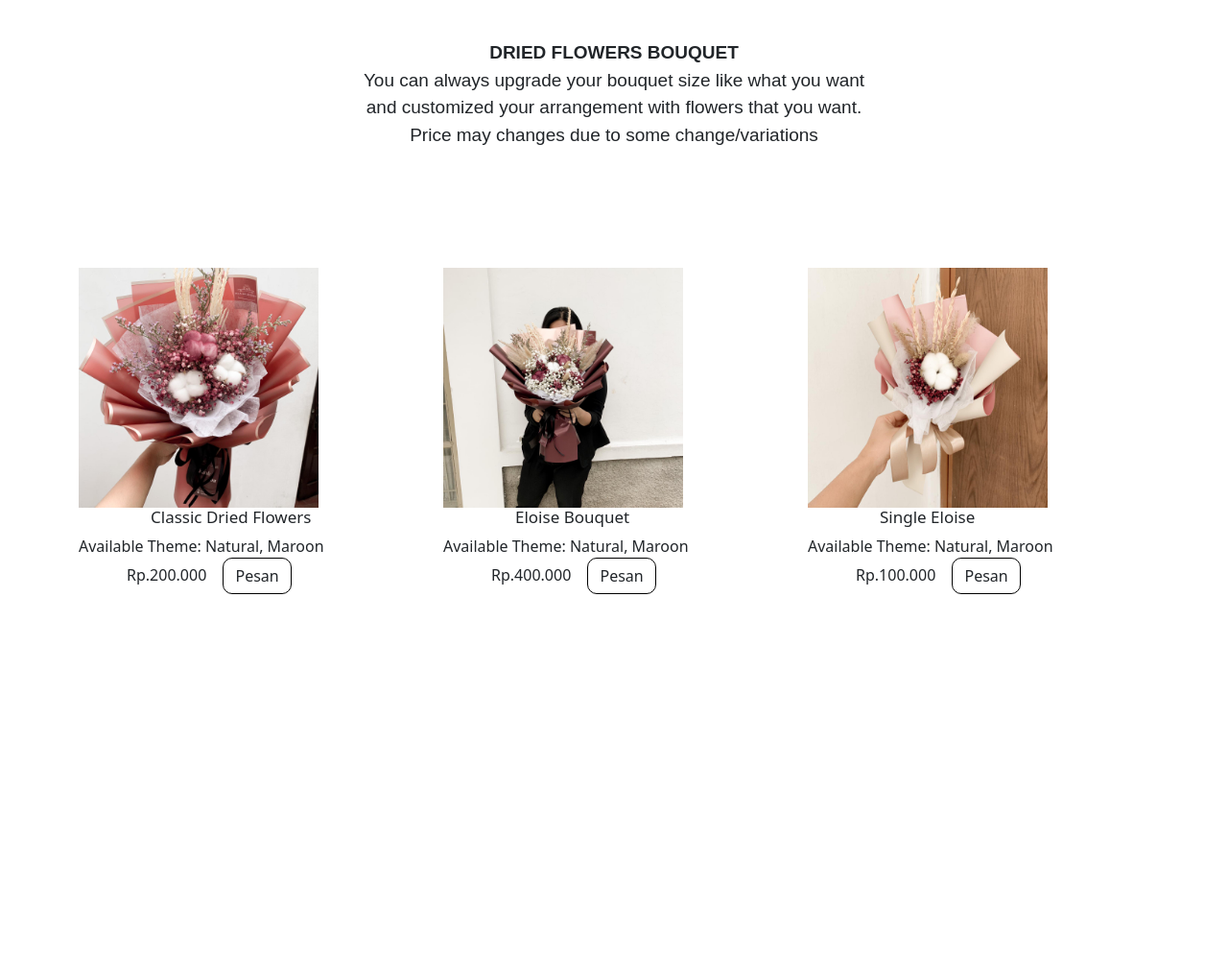
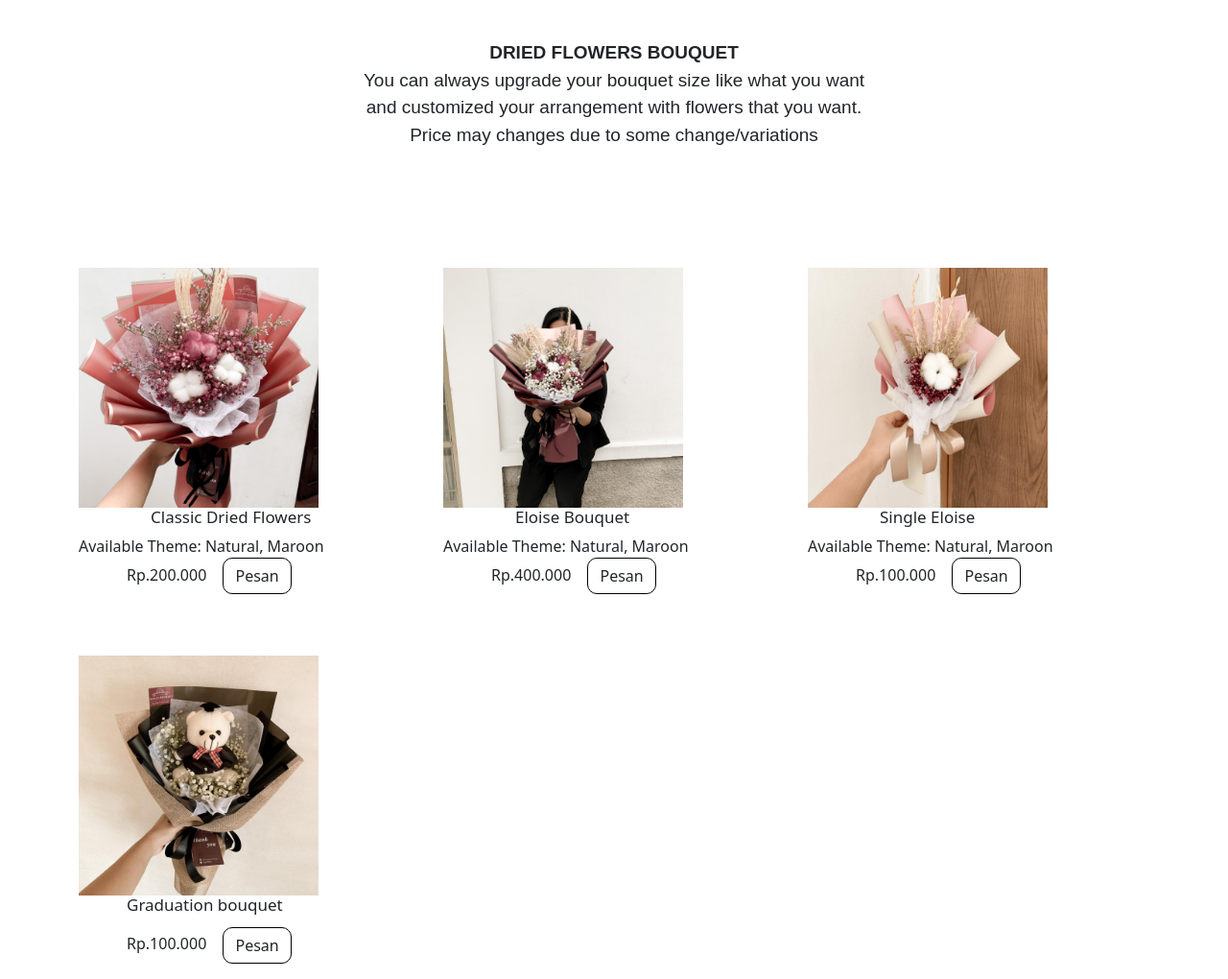
Before and after one commit to maalambouquet/Home, a plain HTML site: page product/dried.html in a window 1280 px wide. Shown: the part 75-1095 px from the top of the page at 96% size. Before the commit the page ends 800 px from the top, so only its background shows below. Drawn offline with nearby package versions, Linux system fonts and the light colour scheme.

Commit message:
menambah dried dan mengubah fresh 15

```diff
--- a/product/dried.html
+++ b/product/dried.html
@@ -114,6 +114,18 @@
 
         </div>
     </div>
+    <div class="row mt-5">
+        <!-- 4 -->
+        <div class="col-sm-4">
+        <img src="asset/DRIED FLOWERS BOUQUET/4.Graduation bouquet.jpeg" alt="">
+            <h5 style="margin-left: 50px;">Graduation bouquet</h5>
+            <span class="available"> </span>
+            <p style="margin-top: -20px;"> <span> Rp.100.000</span>
+                <a href="https://api.whatsapp.com/send?phone=6287884747882&text=" target="_blank" class="btn">Pesan</a> <br>
+            </p>
+
+        </div>
+    </div>
 </div> <!--containeer-product-->
 <!-- akhir product -->
 
```
Also changed, not shown: product/fresh.html (+1 -1 lines), product/asset/DRIED FLOWERS BOUQUET/4.Graduation bouquet.jpeg (added), product/asset/FRESH FLOWERS BOUQUET/15.Amelie Bouquet.jpeg.
